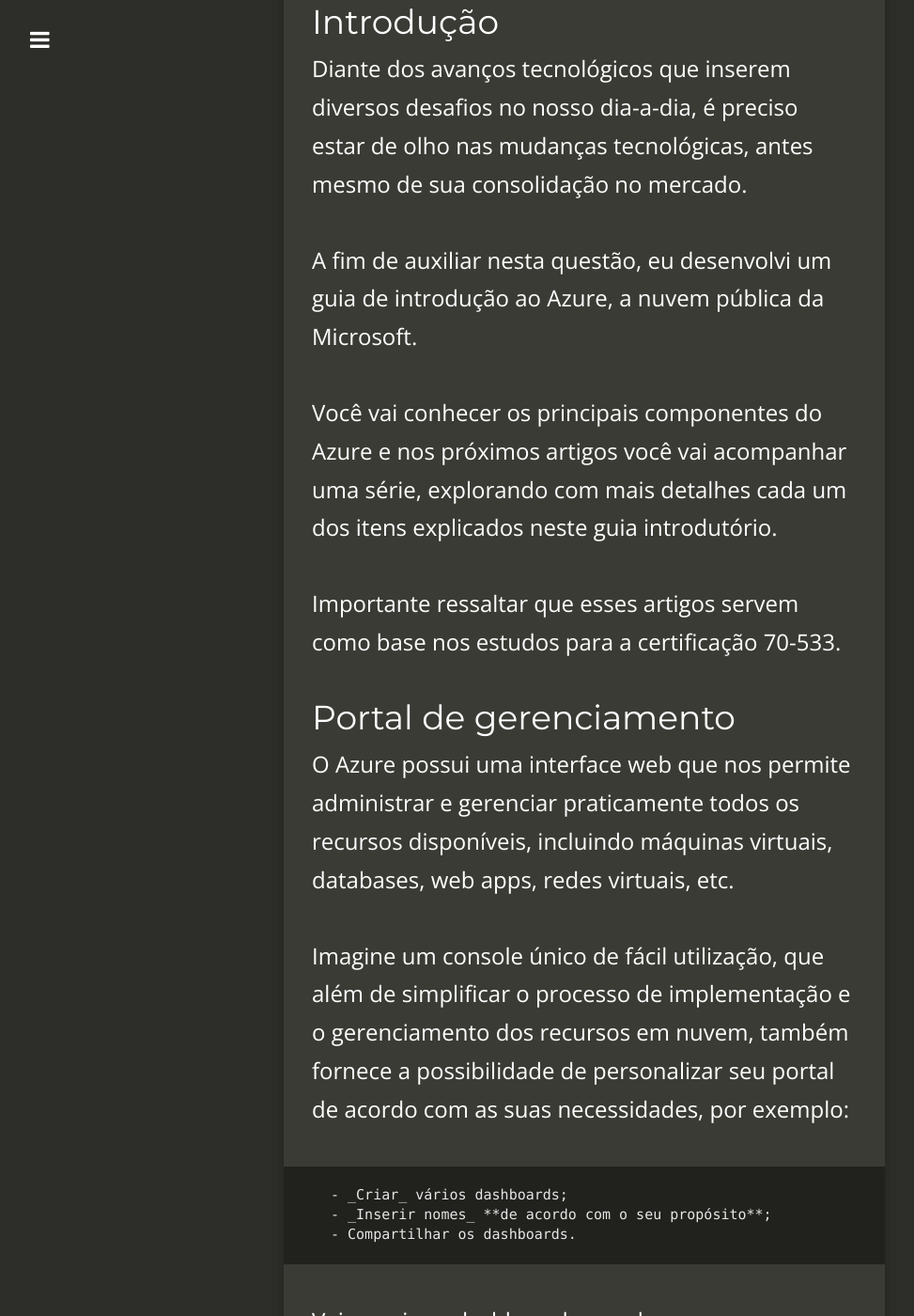
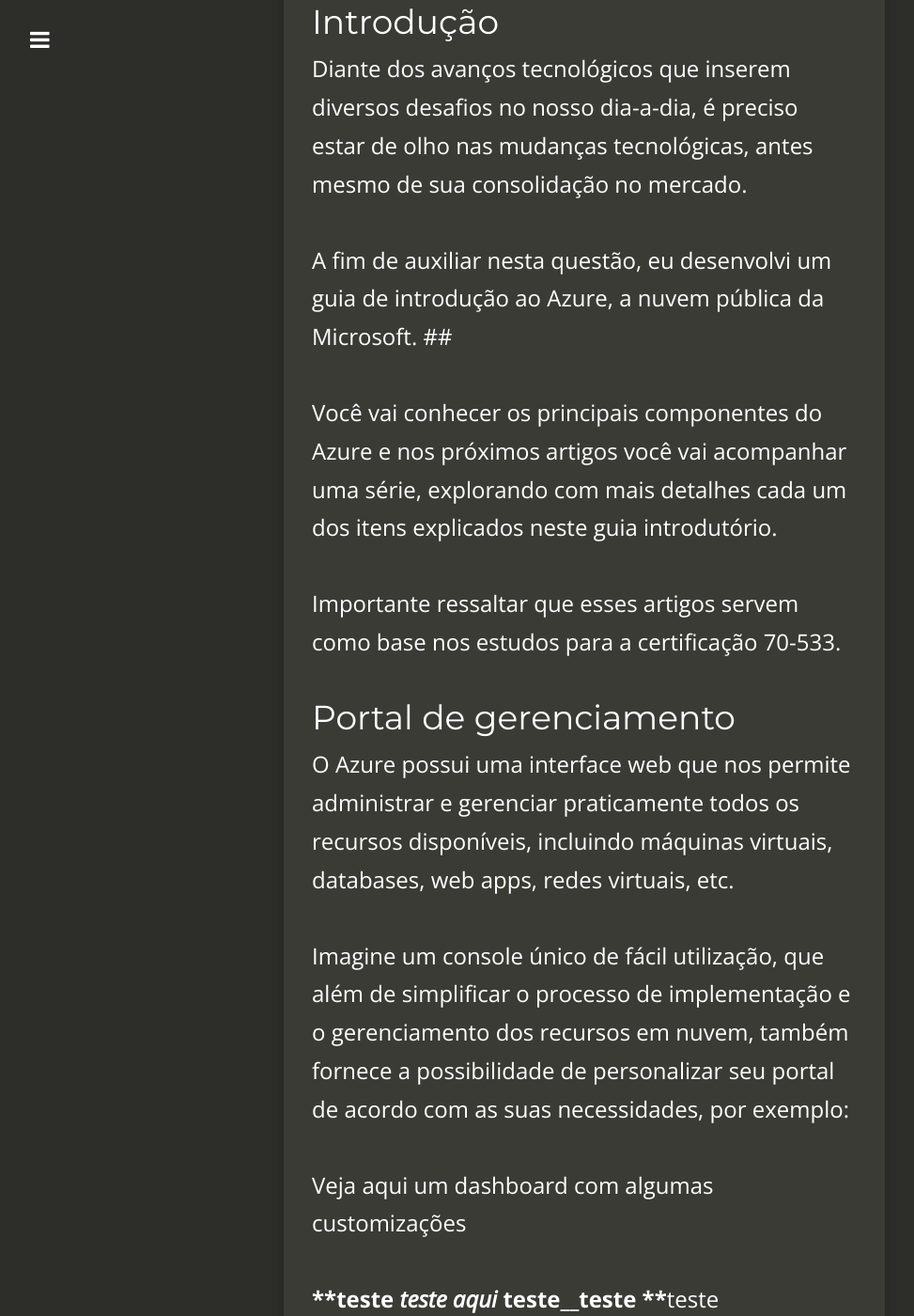
Before and after one commit to daribei/xdanielribeiro.github.io, a Jekyll site: the page built from _posts/2017-12-12-introducao-ms-azure.md, in a window 1280 px wide and 1400 px high, scrolled down 398 px. Shown: the whole window at 94% size, without its empty margins (18-991 px from the left). Built offline with Jekyll 4.4.1, drawn with Linux system fonts in a browser that asks for light colours; nearby versions of some CDN libraries; comment, search, counter and statistics services are not loaded; some of the changed lines change nothing that is shown; some of the changed text lies outside the part shown.

Commit message:
Update 2017-12-12-introducao-ms-azure.md

```diff
--- a/_posts/2017-12-12-introducao-ms-azure.md
+++ b/_posts/2017-12-12-introducao-ms-azure.md
@@ -16,6 +16,8 @@
 Diante dos avanços tecnológicos que inserem diversos desafios no nosso dia-a-dia, é preciso estar de olho nas mudanças tecnológicas, antes mesmo de sua consolidação no mercado.
 
 A fim de auxiliar nesta questão, eu desenvolvi um guia de introdução ao Azure, a nuvem pública da Microsoft.
+##
+
 
 Você vai conhecer os principais componentes do Azure e nos próximos artigos você vai acompanhar uma série, explorando com mais detalhes cada um dos itens explicados neste guia introdutório.
 
@@ -26,10 +28,6 @@
 O Azure possui uma interface web que nos permite administrar e gerenciar praticamente todos os recursos disponíveis, incluindo máquinas virtuais, databases, web apps, redes virtuais, etc.
 
 Imagine um console único de fácil utilização, que além de simplificar o processo de implementação e o gerenciamento dos recursos em nuvem, também fornece a possibilidade de personalizar seu portal de acordo com as suas necessidades, por exemplo:
-
-    - _Criar_ vários dashboards;
-    - _Inserir nomes_ **de acordo com o seu propósito**;
-    - Compartilhar os dashboards.
 
 Veja aqui um dashboard com algumas customizações
 
@@ -42,8 +40,9 @@
 ****teste adfsd asd asd a** asfdsfafa
 _testeeee asda_
 
-![Teste]({{site.baseurl}}/_posts/whois.JPG)
+[Microsoft](https://www.microsoft.com "powerpoint")
 
--
--
-1.
+
+	Veja a imagem abaixo:
+
+    ![ferramenta de captura]({{site.baseurl}}/_posts/Capture.JPG)
```
